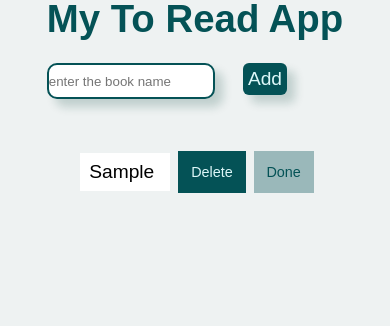
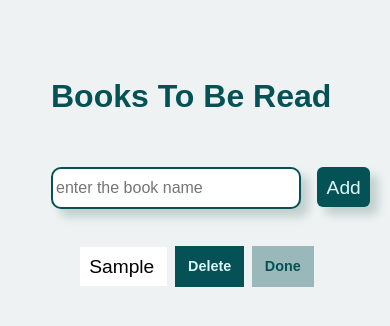
Before and after one commit to Israel-B-Amuri/to-read-list, a plain HTML site: page index.html in a window 390 px wide. Both pictures are taken after typing "Sample" into the empty fields and a click on the button "Add". Drawn offline with Linux system fonts and the light colour scheme.

Commit message:
final updates

```diff
--- a/app.js
+++ b/app.js
@@ -14,6 +14,7 @@ function addbook() {
   const deleteButton = document.createElement("button");
   const checkButton = document.createElement("button");
   const div = document.createElement("div");
+
   //adding features to the div
   div.classList.add("book-container");
 
@@ -49,6 +50,6 @@ function deleteFunction(e) {
   if (item.classList[0] === "checkButton") {
     const book = item.parentElement;
 
-    book.classList.add("completed");
+    book.classList.toggle("completed");
   }
 }
--- a/index.html
+++ b/index.html
@@ -13,7 +13,7 @@
   </head>
   <body>
     <div class="container">
-      <h1 class="heading">My To Read App</h1>
+      <h1 class="heading">Books To Be Read</h1>
       <div class="inputs">
         <label for="input-section">
           <input
--- a/style.css
+++ b/style.css
@@ -22,42 +22,47 @@ body{
 li{
     list-style: none;
 }
+.container{
+    margin: 5rem 0 0;
+}
 .heading{
     color: var(--darkGreen);
     font-weight: bold;
 }
 .inputs{
-    padding: 25px 0;
+    margin: 55px 0 10px;
     display: flex;
     gap: 2rem;
-    max-width: 15rem;
-    width: 100%;
+    max-width: 45rem;
 }
 .inputs input{
     max-width: 20rem;
-    width: 100%;
+    width: 400px;
+    padding: 3px;
     height: 2rem;
     border: var(--darkGreen) 2px solid;
     border-radius: 10px;
     box-shadow: 8px 8px 10px rgba(9, 68, 61, 0.2);
     outline: var(--darkGreen);
+    font-size: 1rem;
 }
 .inputs button{
-    width: 3rem;
-    height: 2rem;
+    width: 5rem;
+    height: 2.5rem;
+    text-align: center;
     border: none;
     background-color: var(--darkGreen);
     border-radius: 6px;
     color: var(--whitishGreen);
     box-shadow: 8px 8px 10px rgba(9, 68, 61, 0.2);
+    font-weight: 500;
     font-size: 1.2rem;
-    font-weight: 500;
 }
 .inputs button:hover{
     background-color: var(--whitishGreen);
     color: var(--darkGreen);
     border: var(--darkGreen) solid 2px;
-    transition: 300ms ease-in-out;
+    transition: .5s ease-in-out;
 }
 .books-section{
     margin-top: 20px;
@@ -93,6 +98,7 @@ li{
     padding: .8rem;
     font-size: .9rem;
     cursor: pointer;
+    font-weight: bold;
 }
 .delete-button{
     background-color: #045256;
@@ -102,3 +108,29 @@ li{
     background-color: #9ab8ba;
     color: #045256;
 }
+.completed{
+    opacity: .3;
+    transition: all .8s ease-in-out;
+}
+@media (max-width:50em) {
+    .heading{
+        font-size: 2rem;
+
+    }
+    .inputs{
+        width: 15em;
+        gap: 1rem;
+    }
+    .inputs input{
+        width: 15em;
+    }
+    .inputs button{
+        padding: .5em;
+    }
+    .books-section ul{
+    gap: 2rem;
+    }
+    .book-container li{
+        width: 80%;
+    }
+}
```
